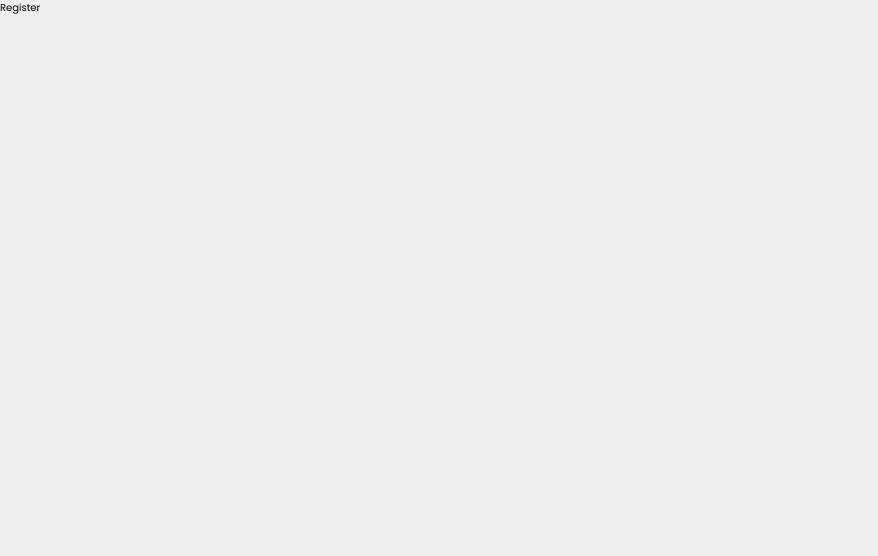
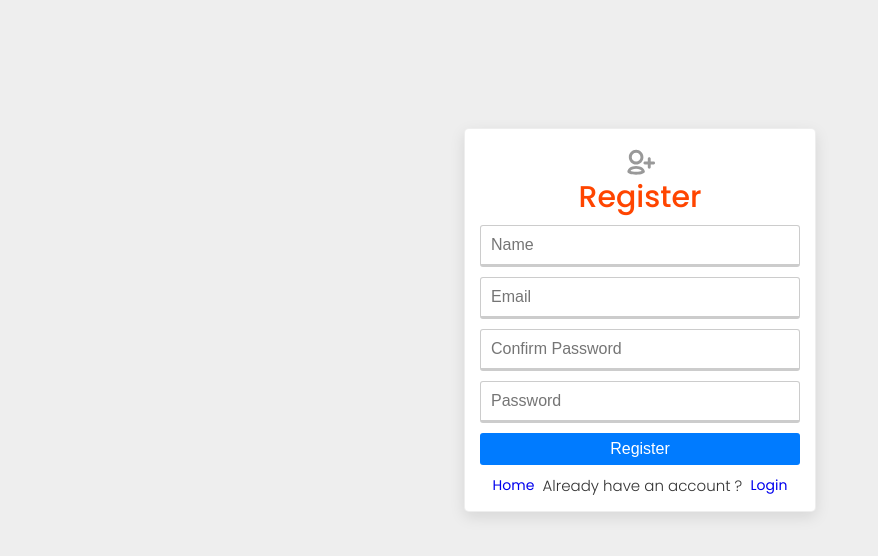
Before and after one commit to ravi-sharma26494/inventorymanagement, a React (Create React App) app in the folder frontend/: page /register in a window 1280 px wide. Shown: the top 556 px of the page, without its empty margins (0-878 px from the left). Built offline with nearby package versions, Linux system fonts and the light colour scheme.

Commit message:
register page jsx

```diff
--- a/frontend/src/pages/auth/Login.js
+++ b/frontend/src/pages/auth/Login.js
@@ -14,7 +14,7 @@
           <h2>Login</h2>
           <form>
             <input
-            type={"text"}
+            type={"email"}
             placeholder="Email"
             required
             name='email'
--- a/frontend/src/pages/auth/Register.js
+++ b/frontend/src/pages/auth/Register.js
@@ -1,8 +1,53 @@
 import React from 'react'
+import styles from "./auth.module.scss";
+import { TiUserAddOutline } from "react-icons/ti";
+import Card from "../../components/card/Card"
+import { Link } from 'react-router-dom';
 
 const Register = () => {
   return (
-    <div>Register</div>
+    <div className={`container ${styles.auth}`}>
+      <Card>
+        <div className={styles.form}>
+          <div className='--flex-center'>
+            <TiUserAddOutline size={35} color="#999"/>
+          </div>
+          <h2>Register</h2>
+          <form>
+          <input
+            type={"text"}
+            placeholder="Name"
+            required
+            name='name'
+            />
+            <input
+            type={"email"}
+            placeholder="Email"
+            required
+            name='email'
+            />
+            <input
+            type={"password"}
+            placeholder="Confirm Password"
+            required
+            name='password'
+            />
+            <input
+            type={"password"}
+            placeholder="Password"
+            required
+            name='password'
+            />
+            <button type='submit' className="--btn --btn-primary --btn-block">Register</button>
+          </form>
+          <span className={styles.register}>
+            <Link to={"/"}>Home</Link>
+            <p>&nbsp; Already have an account ? &nbsp;</p>
+            <Link to={"/login"}>Login</Link>
+          </span>
+        </div>
+      </Card>
+    </div>
   )
 }
 
```
